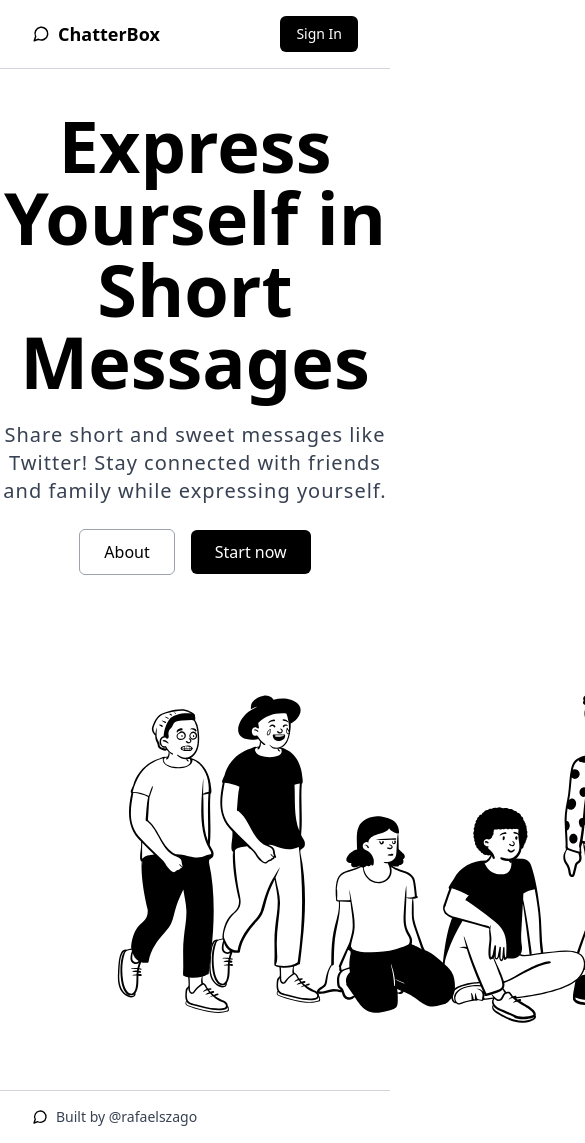
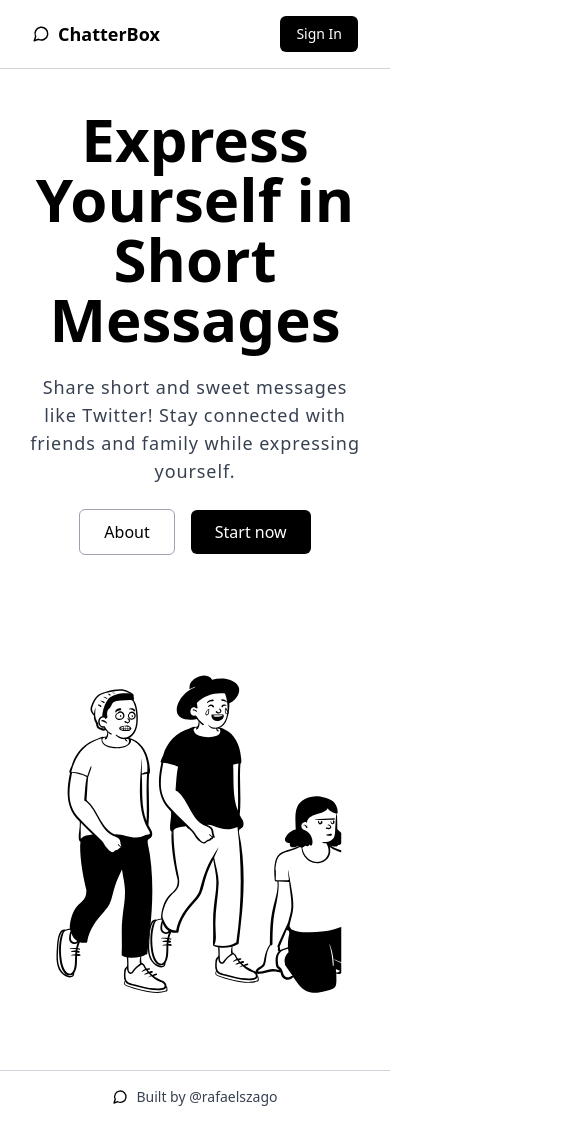
Before and after one commit to rafaelszago/chatter-box, a Next.js app: page / in a window 390 px wide. Shown: the top 1143 px of the page, 585 px wide, since content can reach past the window. Built offline with nearby package versions, Linux system fonts and the light colour scheme; no server answers.

Commit message:
style: add mobile fixes

```diff
--- a/src/app/(auth)/signin/layout.tsx
+++ b/src/app/(auth)/signin/layout.tsx
@@ -4,7 +4,7 @@ type AuthLayoutProps = {
 
 export default function AuthLayout({ children }: AuthLayoutProps) {
   return (
-    <div className="min-h-screen flex items-center justify-center bg-gray-50">
+    <div className="min-h-screen flex items-center justify-center bg-gray-50 px-8 md:px-0">
       {children}
     </div>
   )
--- a/src/app/(auth)/signin/page.tsx
+++ b/src/app/(auth)/signin/page.tsx
@@ -11,7 +11,9 @@ export const metadata: Metadata = {
 export default function SignInPage() {
   return (
     <div className="mx-auto max-w-lg text-center">
-      <h1 className="text-3xl font-bold mb-12">Welcome to ChatterBox 👋</h1>
+      <h1 className="text-2xl md:text-3xl font-bold mb-8 md:mb-12">
+        Welcome to ChatterBox 👋
+      </h1>
       <AuthCard />
       <div className="w-full inline-flex justify-center mt-6">
         <Link href="/">
--- a/src/app/(dashboard)/settings/page.tsx
+++ b/src/app/(dashboard)/settings/page.tsx
@@ -15,12 +15,12 @@ export default async function Settings() {
     <div>
       <h1 className="text-xl font-bold mb-6">Settings</h1>
       <div className="space-y-8">
-        <div className="grid grid-cols-3">
+        <div className="md:grid grid-cols-3">
           <div>
             <p className="font-bold">User settings</p>
             <p className="text-sm text-gray-700">Edit your user settings</p>
           </div>
-          <div className="col-span-2">
+          <div className="col-span-2 mt-3 md:mt-0">
             <Card>
               <UserForm user={session?.user} />
             </Card>
--- a/src/app/page.tsx
+++ b/src/app/page.tsx
@@ -8,11 +8,11 @@ export default function Home() {
     <main>
       {/* @ts-ignore-error */}
       <Navbar />
-      <section className="max-w-2xl mx-auto text-center my-10 space-y-6">
-        <h1 className="text-7xl font-bold leading-none">
+      <section className="px-6 md:px-0 max-w-2xl mx-auto text-center my-10 space-y-6">
+        <h1 className="text-6xl md:text-7xl font-bold leading-none">
           Express Yourself in Short Messages
         </h1>
-        <p className="text-xl text-gray-700 tracking-wider">
+        <p className="text-lg md:text-xl text-gray-700 tracking-wider">
           Share short and sweet messages like Twitter! Stay connected with
           friends and family while expressing yourself.
         </p>
@@ -25,9 +25,10 @@ export default function Home() {
           </Link>
         </div>
       </section>
+
       <HeaderIllustration />
 
-      <footer className="flex items-center justify-between py-4 px-8 max-w-7xl mx-auto border-t border-gray-300">
+      <footer className="flex items-center justify-center md:justify-between py-4 px-8 max-w-7xl mx-auto border-t border-gray-300">
         <div className="flex items-center justify-between">
           <MessageCircle size={16} />
           <span className="text-gray-700 text-sm ml-2">
--- a/src/components/post-form.tsx
+++ b/src/components/post-form.tsx
@@ -52,13 +52,13 @@ export function PostForm({ name, image }: PostFormProps) {
     <div>
       <form
         onSubmit={handleSubmit(onSubmit)}
-        className="flex items-start gap-6"
+        className="md:flex items-start gap-6"
       >
         <div>
           <Avatar src={image} alt={name} fallback={name} />
         </div>
-        <div className="w-full">
-          <div className="flex justify-between items-center mb-3">
+        <div className="w-full mt-3 md:mt-0">
+          <div className="md:flex justify-between items-center mb-3">
             <p className="text-sm">Hey {name}, what&apos;s happening?</p>
             <p className="text-xs text-gray-500">
               Characters:{' '}
@@ -70,17 +70,18 @@ export function PostForm({ name, image }: PostFormProps) {
               of 255
             </p>
           </div>
-          <div className="relative flex">
+          <div className="md:relative md:flex">
             <input
               disabled={isSubmitting}
               className={twMerge(inputStyles(), 'block')}
               {...register('content')}
             />
-            <div className="absolute inset-y-0 right-0 flex py-1.5 pr-2">
+            <div className="md:absolute inset-y-0 right-0 flex py-1.5 pr-2">
               <Button
                 type="submit"
                 variant="outlined"
                 disabled={isSubmitting || !isValid}
+                className="w-full mt-3 md:mt-0 md:w-fit"
               >
                 {isSubmitting ? <Loader size={14} /> : <Send size={14} />}
                 <span className="ml-3">Post</span>
--- a/src/components/ui/header-illustration.tsx
+++ b/src/components/ui/header-illustration.tsx
@@ -4,7 +4,7 @@ export const HeaderIllustration = () => (
     height={475}
     fill="none"
     xmlns="http://www.w3.org/2000/svg"
-    className="mx-auto scale-75"
+    className="mx-auto scale-75 max-w-full"
   >
     <g clipPath="url(#a)">
       <path fill="#fff" d="M0 0h881v475H0z" />
--- a/src/components/user-form.tsx
+++ b/src/components/user-form.tsx
@@ -66,7 +66,11 @@ export default function UserForm({ user }: UserFormProps) {
         </p>
       </div>
       <div>
-        <Button type="submit" disabled={isSubmitting || !isValid}>
+        <Button
+          type="submit"
+          disabled={isSubmitting || !isValid}
+          className="w-full md:w-fit"
+        >
           {isSubmitting && <Loader size={14} className="mr-3" />}
           Update
         </Button>
```
